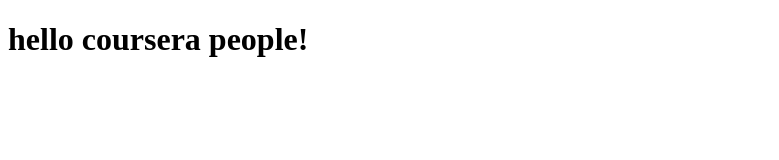
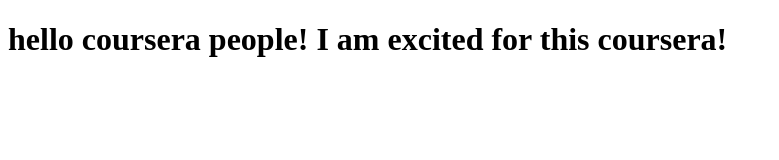
Before and after one commit to vishwa1313/coursera-test, a plain HTML site: page index.html in a window 1280 px wide. Shown: the whole page, without its empty margins (0-779 px from the left). Drawn offline with Linux system fonts and the light colour scheme.

Commit message:
next version of web file.

```diff
--- a/index.html
+++ b/index.html
@@ -5,6 +5,6 @@
   <title>hello coursera</title>
   </head>
   <body>
-    <h1>hello coursera people!</h1>
+    <h1>hello coursera people! I am excited for this coursera!</h1>
     </body>
     </html>
```
